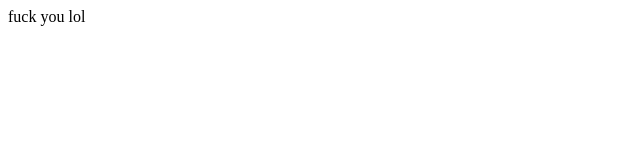
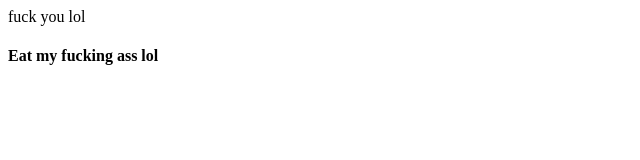
Before and after one commit to yammyshep/dockerbuildtest, a website: page src/index.html in a window 1280 px wide. Shown: the whole page, without its empty margins (0-640 px from the left). Drawn offline with Linux system fonts and the light colour scheme.

Commit message:
fuck you jenkdijnfss

```diff
--- a/src/index.html
+++ b/src/index.html
@@ -1,5 +1,6 @@
 <html>
 	<body>
 		fuck you lol
+		<h4>Eat my fucking ass lol</h4>
 	</body>
 </html>
```
